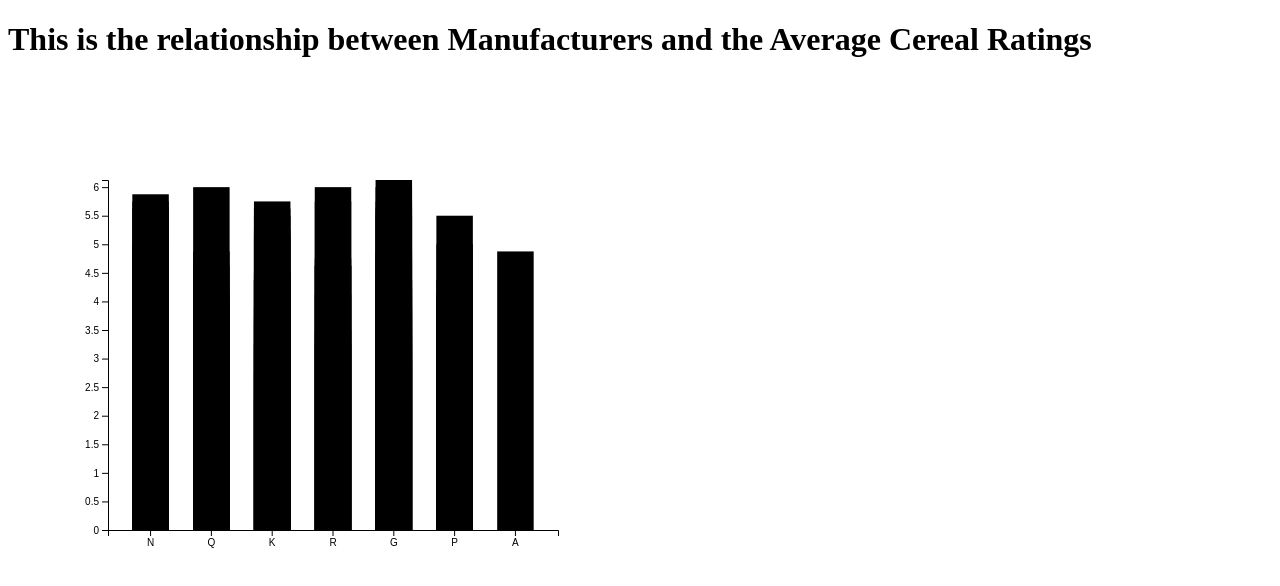
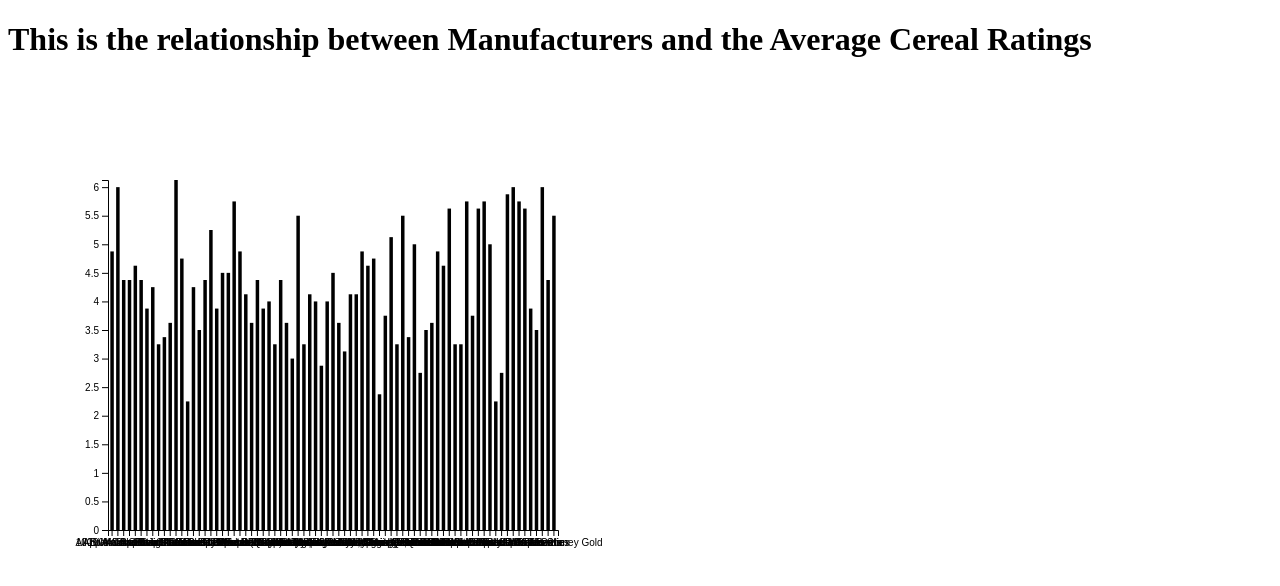
Before and after one commit to ashnaanil/cs416_narrative_viz, a plain HTML site: page BarCharts.html in a window 1280 px wide. Drawn offline with nearby package versions, Linux system fonts and the light colour scheme.

Commit message:
Update BarCharts.html

```diff
--- a/BarCharts.html
+++ b/BarCharts.html
@@ -29,7 +29,7 @@
       console.log(data)
 
 	//setting axis domains based on data
-        x.domain(data.map(function(d) { return d.mfr; }));
+        x.domain(data.map(function(d) { return d.name; }));
         y.domain([0, d3.max(data, function(d) { return d3.mean(d.rating); })]);
 
 	//appending the x axis
@@ -49,7 +49,7 @@
 	    .enter()
 	    .append("rect")
 	    .attr("class", "bar")
-	    .attr("x", function(d) { return x(d.mfr); })
+	    .attr("x", function(d) { return x(d.name); })
 	    .attr("y", function(d) { return y(d3.mean(d.rating)); })
 	    .attr("width", x.bandwidth())
 	    .attr("height", function(d) { return height - y(d3.mean(d.rating)); });
```
